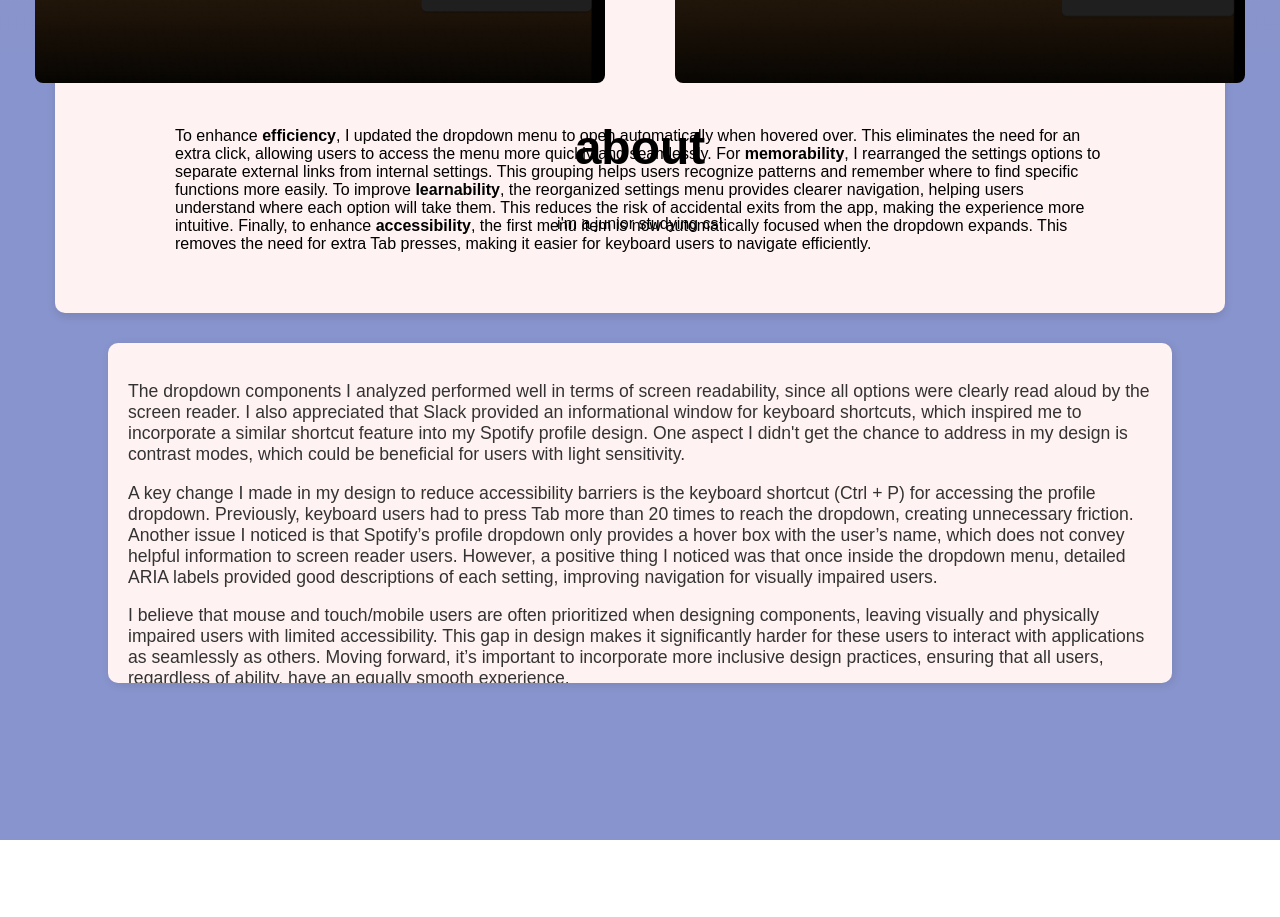
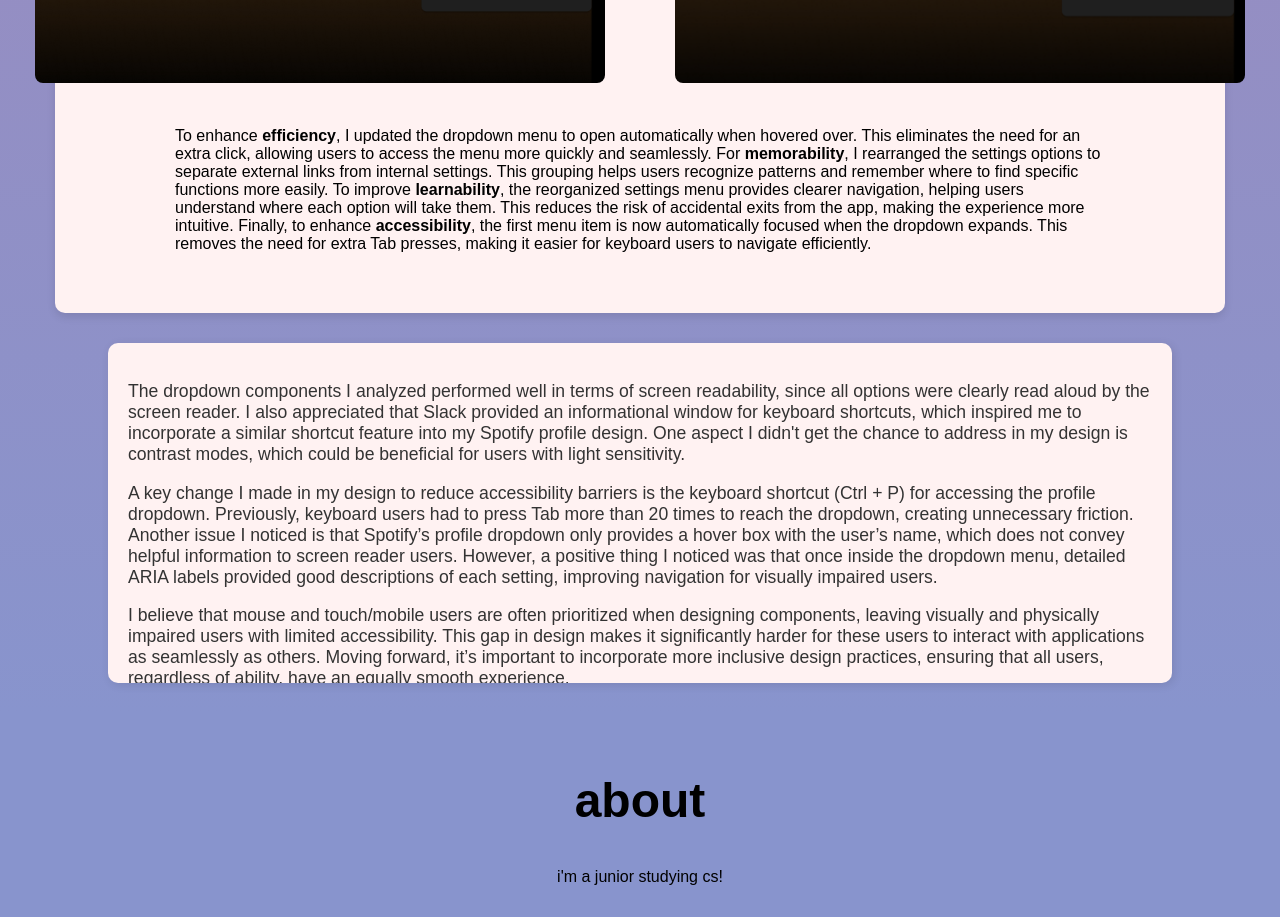
Before and after one commit to annie-ye4/cs1300-portfolio, a React (Create React App) app: page / in a window 1280 px wide. Shown: the part 5140-6057 px from the top of the page. Before the commit the page ends 5980 px from the top, so only its background shows below. Built offline with nearby package versions, Linux system fonts and the light colour scheme.

Commit message:
fixed about

```diff
--- a/src/App.css
+++ b/src/App.css
@@ -82,7 +82,7 @@
 
 .project-section{
   background: linear-gradient(to bottom, #8894cd, rgba(180, 127, 169, 0.976), #8894cd);
-  height: 550vh;
+  height: 100%;
 }
 
 .project-section h1{
--- a/src/sections/About.js
+++ b/src/sections/About.js
@@ -2,9 +2,7 @@ import React from "react";
 function About() {
   return (
       <section id="about" className="about-section">
-        <div className="heading">
           <h1>about</h1><p>i'm a junior studying cs!</p>
-        </div>
         </section>
   );
 }
```
